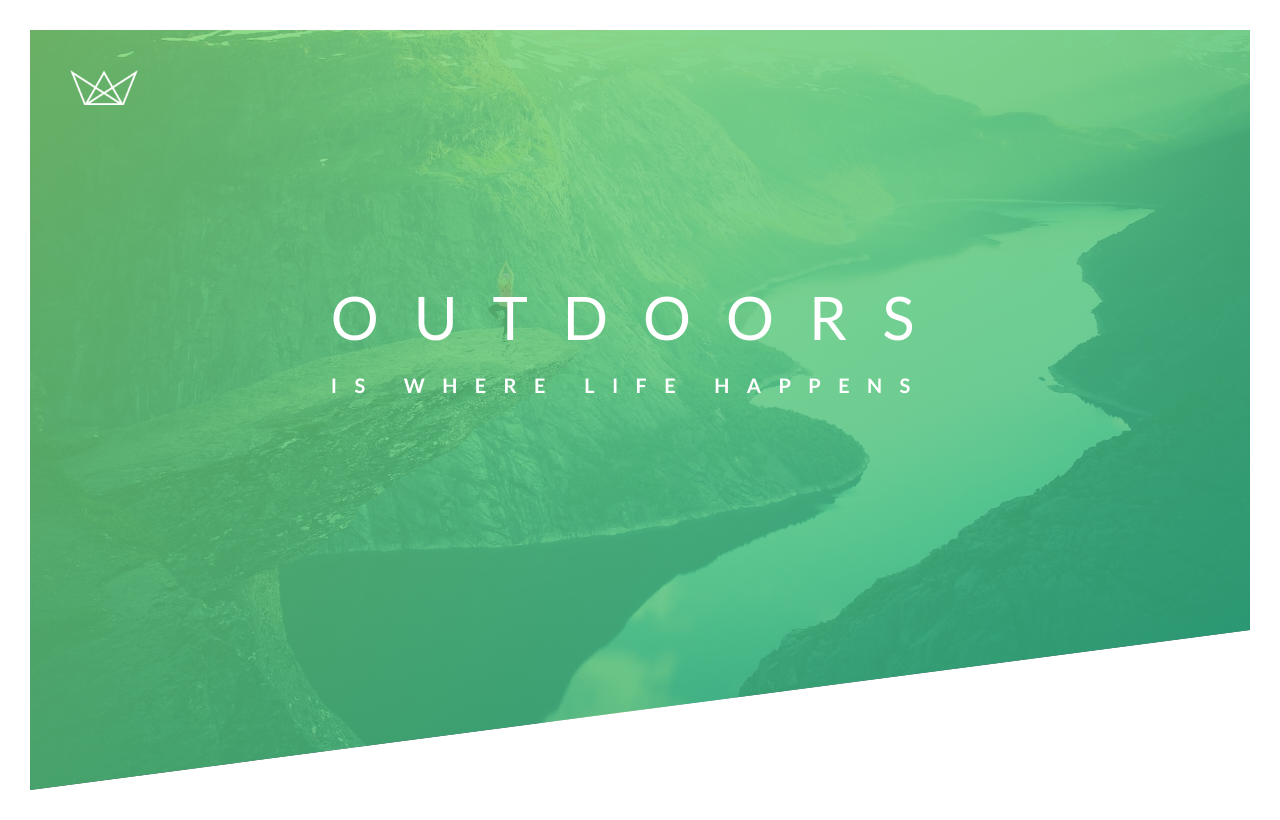
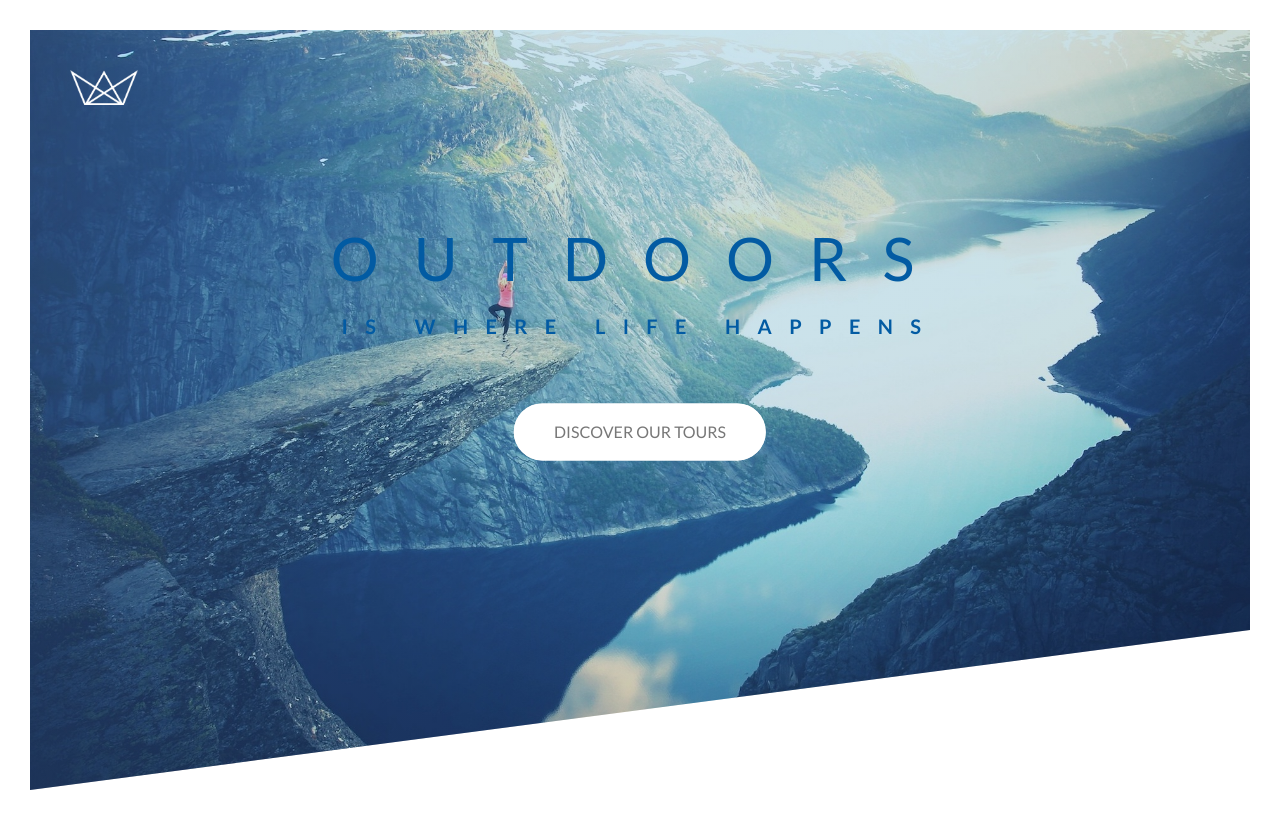
Before and after one commit to markruth2nd/advanced-css-course, a plain HTML site: page Natours/starter/index.html in a window 1280 px wide. Drawn offline with Linux system fonts and the light colour scheme; files that its build step writes are made by us from their sources.

Commit message:
added Discover our Tours button and added animation

```diff
--- a/Natours/starter/css/style.css
+++ b/Natours/starter/css/style.css
@@ -5,12 +5,17 @@ Light green: #7ed56f
 Medium green: #55c57a
 Dark green: #28b485
 
+Light blue: rgb(81, 173, 248)
+Medium blue: rgb(28, 118, 193)
+Dark blue: rgb(2, 91, 163)
+
 */
 
 *{
     margin: 0;
     padding: 0;
     box-sizing: border-box;
+    color: rgb(2, 91, 163);
 }
 
 body{
@@ -26,8 +31,8 @@ body{
     height: 95vh;
     background-image: linear-gradient(
         to right bottom,
-        rgba(126, 213, 111, 0.8),
-        rgba(40, 180, 133, 0.8)),
+        rgba(81, 173, 248, 0.3),
+        rgba(2, 90, 163, 0.2)),
         url(../img/hero.jpg);
     background-size: cover;
     background-position: top;
@@ -51,6 +56,7 @@ body{
     top: 40%;
     left: 50%;
     transform: translate(-50%, -50%);
+    text-align: center;
 }
 
 .heading-primary{
@@ -58,6 +64,8 @@ body{
     text-transform: uppercase;
 
     backface-visibility: hidden;
+
+    margin-bottom: 60px;
 }
 
 .heading-primary-main{
@@ -115,3 +123,69 @@ body{
         transform: translateX(0);
     }/* This is the end of the header h1 animation */
 }
+
+@keyframes moveInBottom {
+    0%{
+        opacity: 0;
+        transform: translateY(30px);
+    }/* This is the start of the header h1 animation, so 0 seconds */
+
+    100%{
+        opacity: 1;
+        transform: translateY(0);
+    }/* This is the end of the header h1 animation */
+}
+
+.btn:link,
+.btn:visited {
+    text-transform: uppercase;
+    text-decoration: none;
+    padding: 15px 40px;
+    display: inline-block;
+    border-radius: 100px;
+    transition: all .2s;
+    position: relative;
+}
+
+.btn:hover{
+    transform: translateY(-3px);
+    box-shadow: 0 10px 20px rgba(0, 0, 0, .2);
+}
+
+.btn:active{
+    transform: translateY(-1px);
+    box-shadow: 0 5px 10px rgba(0, 0, 0, .2);
+}
+
+.btn-white{
+    background-color: #fff;
+    color: #777;
+
+}
+
+.btn::after{
+    content: "";
+    display: inline-block;
+    height: 100%;
+    width: 100%;
+    border-radius: 100px;
+    position: absolute;
+    top: 0;
+    left: 0;
+    z-index: -1;
+    transition: all .4s;
+}
+
+.btn-white::after{
+    background-color: #fff;
+}
+
+.btn:hover::after{
+    transform: scaleX(1.4) scaleY(1.6);
+    opacity: 0;
+}
+
+.btn-animated{
+    animation: moveInBottom .3s ease-out .75s;
+    animation-fill-mode: backwards;
+}
--- a/Natours/starter/index.html
+++ b/Natours/starter/index.html
@@ -19,11 +19,13 @@
             </div>
 
             <div class="text-box">
-            <h1 class="heading-primary">
-                <span class="heading-primary-main">Outdoors</span>
-                <span class="heading-primary-sub">is where life happens</span>
-            </h1>
-        </div>
+                <h1 class="heading-primary">
+                    <span class="heading-primary-main">Outdoors</span>
+                    <span class="heading-primary-sub">is where life happens</span>
+                </h1>
+
+                <a href="#" class="btn btn-white btn-animated">Discover our tours</a>
+            </div>
         </header>
 
     </body>
```
